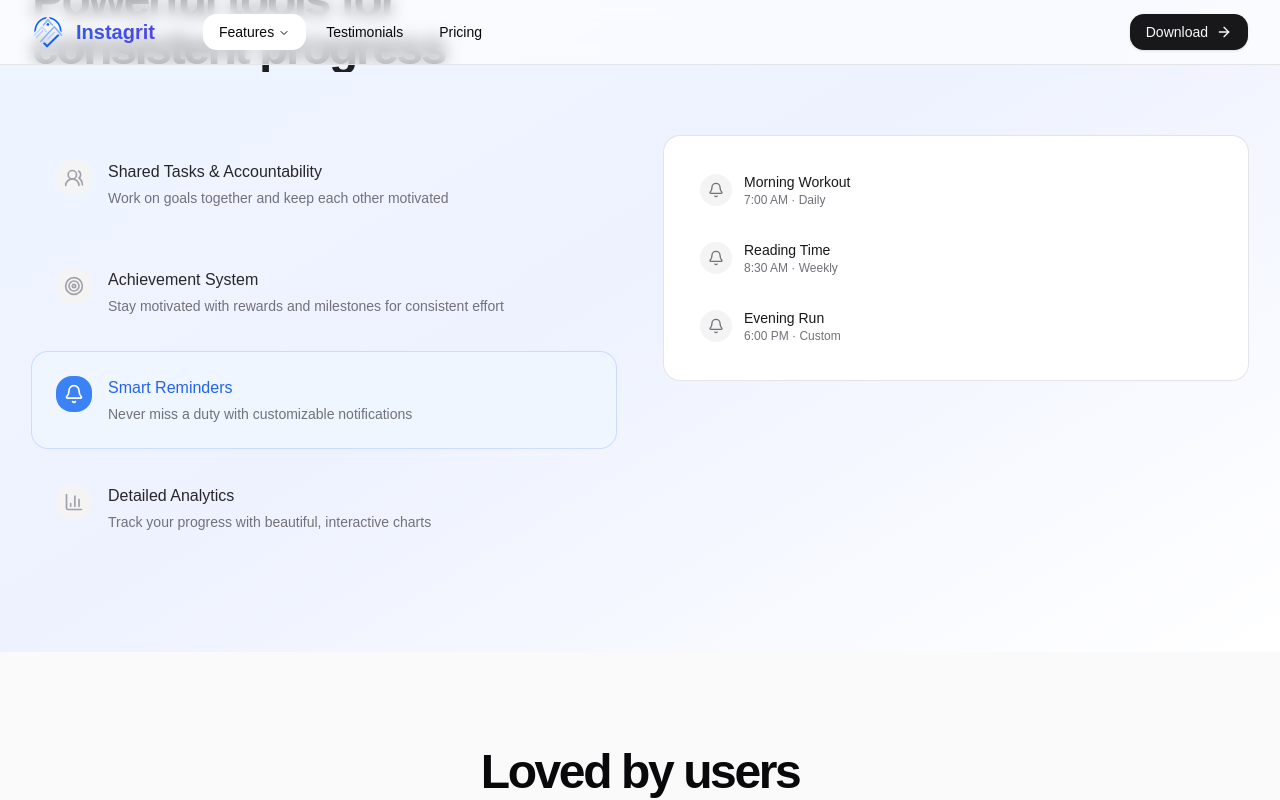
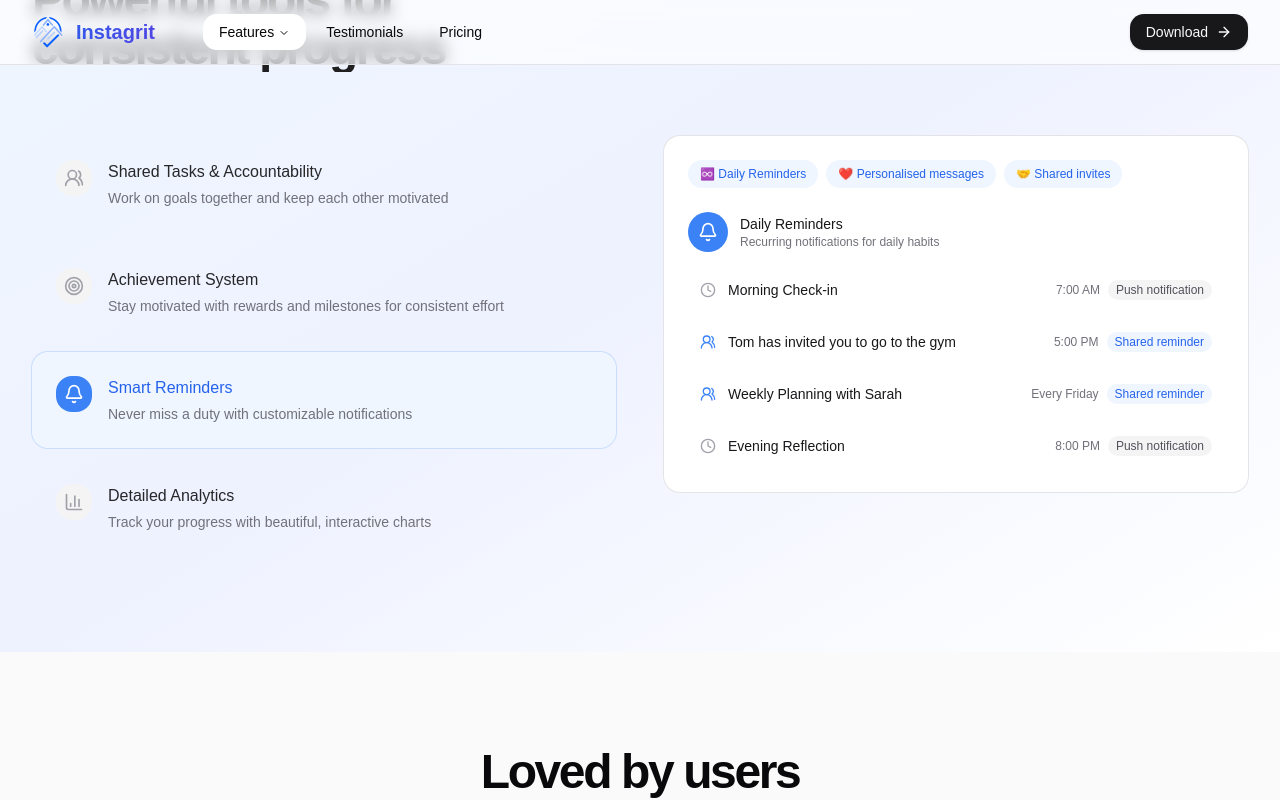
Before and after one commit to Efesop/instagritlp, a Next.js app: page /instagritlp/ in a window 1280 px wide. Both pictures are taken after a click on the element 324 px from the left and 2274 px from the top of the page. Shown: the part 1874-2674 px from the top of the page. Built offline with nearby package versions, Linux system fonts and the light colour scheme.

Commit message:
updated smart reminders section of carousel

```diff
--- a/app/components/features/FeatureShowcase.tsx
+++ b/app/components/features/FeatureShowcase.tsx
@@ -427,22 +427,61 @@ export function FeatureShowcase() {
           {/* Reminders Demo */}
           <div className={`transition-all duration-300 ${activeFeature === 'reminders' ? 'opacity-100 translate-x-0' : 'opacity-0 translate-x-full absolute inset-0'}`}>
             <div className="p-6">
-              <div className="space-y-2">
-                {[
-                  { time: "7:00 AM", title: "Morning Workout", type: "Daily" },
-                  { time: "8:30 AM", title: "Reading Time", type: "Weekly" },
-                  { time: "6:00 PM", title: "Evening Run", type: "Custom" }
-                ].map((reminder) => (
-                  <div key={reminder.time} className="flex items-center gap-3 p-3 rounded-xl hover:bg-zinc-50">
-                    <div className="h-8 w-8 rounded-lg bg-zinc-100 flex items-center justify-center text-zinc-500">
-                      <Bell className="h-4 w-4" />
-                    </div>
-                    <div>
-                      <p className="text-sm font-medium text-zinc-900">{reminder.title}</p>
-                      <p className="text-xs text-zinc-500">{reminder.time} · {reminder.type}</p>
-                    </div>
+              {/* Categories */}
+              <div className="flex items-center gap-2 mb-6">
+                {['♾️ Daily Reminders', '❤️ Personalised messages', '🤝 Shared invites'].map((type) => (
+                  <div
+                    key={type}
+                    className="px-3 py-1.5 rounded-full text-xs font-medium bg-blue-50 text-blue-600"
+                  >
+                    {type}
                   </div>
                 ))}
+              </div>
+
+              {/* Daily Reminders Section */}
+              <div className="space-y-4">
+                <div className="flex items-center gap-3">
+                  <div className="h-10 w-10 rounded-full bg-blue-500 flex items-center justify-center text-white">
+                    <Bell className="h-5 w-5" />
+                  </div>
+                  <div>
+                    <h3 className="text-sm font-medium text-zinc-900">Daily Reminders</h3>
+                    <p className="text-xs text-zinc-500">Recurring notifications for daily habits</p>
+                  </div>
+                </div>
+
+                <div className="space-y-2">
+                  {[
+                    { title: "Morning Check-in", time: "7:00 AM", type: "Push notification" },
+                    { title: "Tom has invited you to go to the gym", time: "5:00 PM", type: "Shared reminder", shared: true },
+                    { title: "Weekly Planning with Sarah", time: "Every Friday", type: "Shared reminder", shared: true },
+                    { title: "Evening Reflection", time: "8:00 PM", type: "Push notification" },
+                    //{ title: "Evening Review", time: "8:00 PM", type: "Calendar alert" },
+                  ].map((reminder) => (
+                    <div key={reminder.title} className="flex items-center justify-between p-3 rounded-lg bg-white hover:bg-zinc-50">
+                      <div className="flex items-center gap-3">
+                        {reminder.shared ? (
+                          <Users2 className="h-4 w-4 text-blue-500" />
+                        ) : (
+                          <Clock className="h-4 w-4 text-zinc-400" />
+                        )}
+                        <span className="text-sm text-zinc-900">{reminder.title}</span>
+                      </div>
+                      <div className="flex items-center gap-2">
+                        <span className="text-xs text-zinc-500">{reminder.time}</span>
+                        <div className={`px-2 py-0.5 rounded-md text-xs
+                          ${reminder.shared
+                            ? 'bg-blue-50 text-blue-600'
+                            : 'bg-zinc-100 text-zinc-600'}`}>
+                          {reminder.type}
+                        </div>
+                      </div>
+                    </div>
+                  ))}
+                </div>
+
+                {/* Smart Features */}
               </div>
             </div>
           </div>
--- a/package.json
+++ b/package.json
@@ -13,6 +13,7 @@
     "@radix-ui/react-navigation-menu": "^1.2.3",
     "@radix-ui/react-separator": "^1.1.1",
     "@radix-ui/react-slot": "^1.1.1",
+    "@radix-ui/react-switch": "^1.1.2",
     "class-variance-authority": "^0.7.1",
     "clsx": "^2.1.1",
     "framer-motion": "^11.15.0",
```
Also changed, not shown: 1 other file (tests, documents, lock files or other folders).
